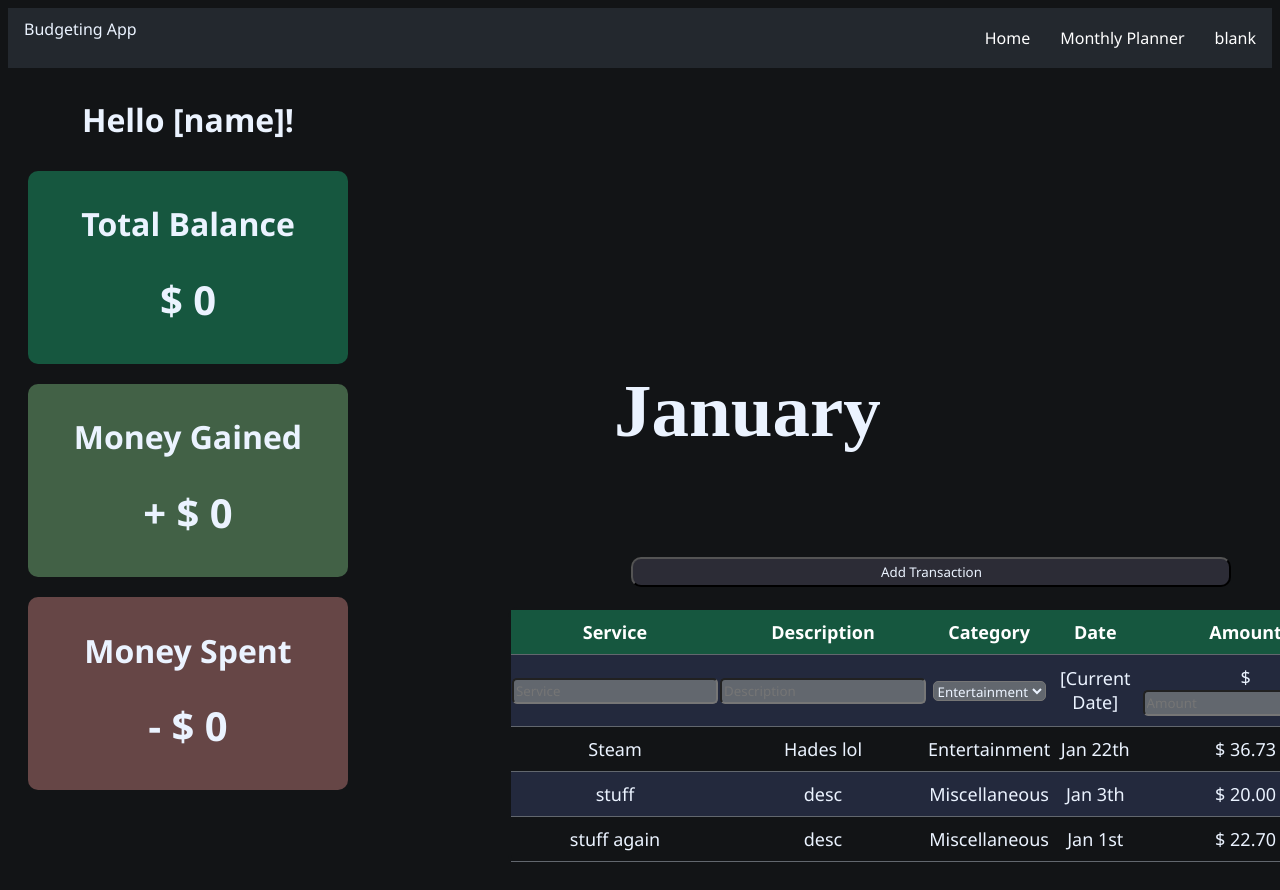
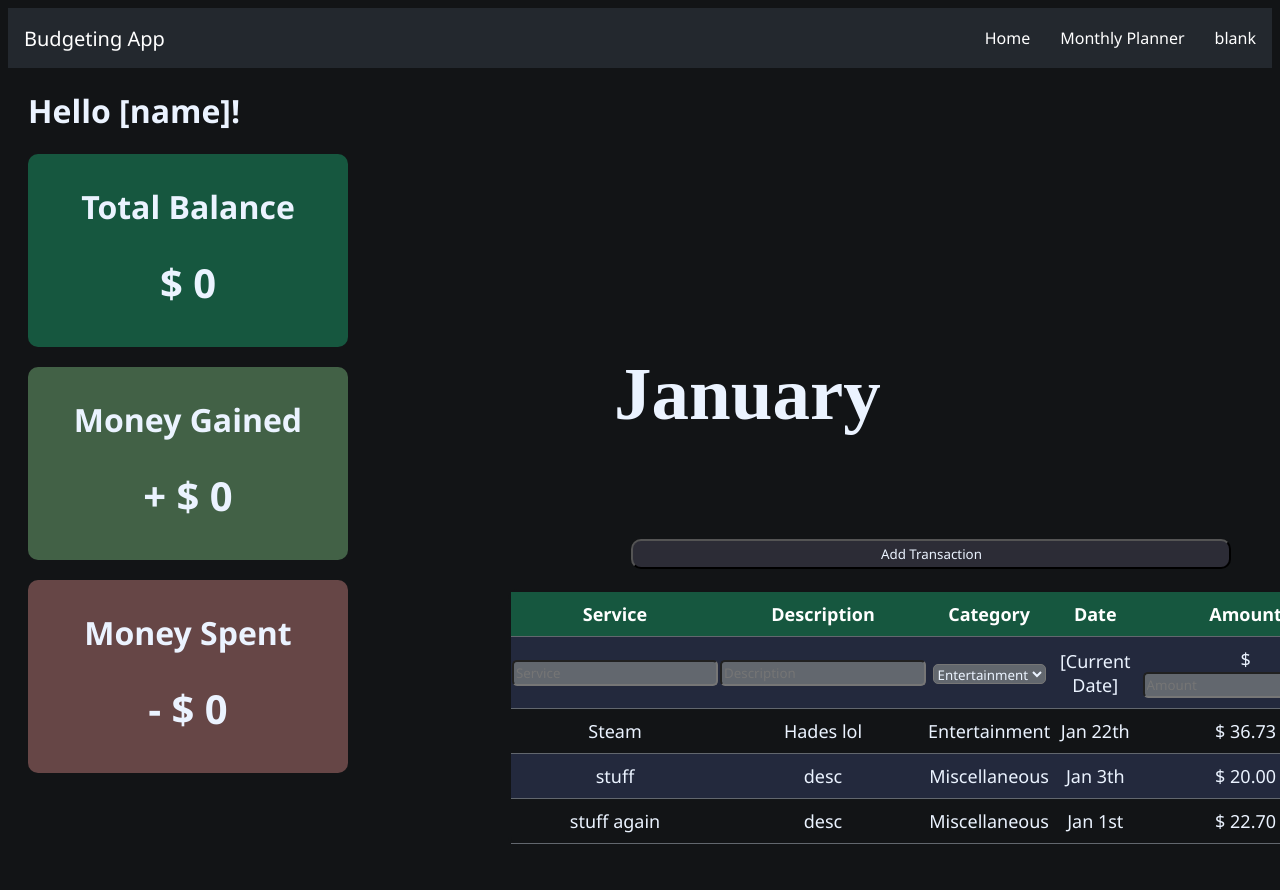
Before and after one commit to RohanManoharan/BudgetingApp, a React (Vite) app: page / in a window 1280 px wide. Shown: the top 890 px of the page. Built offline with nearby package versions, Linux system fonts and the light colour scheme.

Commit message:
style changes

```diff
--- a/src/App.jsx
+++ b/src/App.jsx
@@ -12,7 +12,7 @@ export default function App(){
     <>
     <Navbar/>
 
-    <h1 id="month" className="module">Hello [name]!</h1>
+    <h1 id="greeting">Hello [name]!</h1>
 
     <div id="side-content">
       <div id="money-total" className="module">
--- a/src/Monthly-Planner/Monthly_Planner.jsx
+++ b/src/Monthly-Planner/Monthly_Planner.jsx
@@ -14,6 +14,7 @@ export default function Monthly_Planner(){
             <h1>Monthly Budget Remaining</h1>
             <h1 className="amounts">{monthBugdetRem}</h1>
         </div>
+        <button id="change-budget">Change Monthly Budget</button>
 
         <div className="grid">
             <div className="item"><h1>Entertainment</h1></div>
--- a/src/styles.css
+++ b/src/styles.css
@@ -7,14 +7,6 @@ html{
     font-family:'Segoe UI', Tahoma, Geneva, Verdana, sans-serif;
 }
 
-/* #side-content{
-    height: 100%;
-    display: flex;
-    flex-direction: column;
-    justify-content: center;
-    border: 1px solid white;
-} */
-
 .module{
     padding: 10px;
     width: 300px;
@@ -23,9 +15,18 @@ html{
     text-align: center;
 }
 
+.module:hover {
+    -webkit-transform: scale(1.1);
+    transform: scale(1.1);
+}
+
+#greeting {
+    text-align: left;
+    margin-left: 20px;
+}
+
 h1, h2{
-    display: flex;
-    justify-content: center;
+    text-align: center;
 }
 
 .amounts{
@@ -114,7 +115,7 @@ input, select{
     margin-bottom: 16px;
 }
 
-.navbar-logo{
+.logo{
     color:white;
     font-size: 20px;
     align-self: center;
@@ -136,7 +137,17 @@ input, select{
 
 .navbar-menu li:hover {
     /* background-color: rgb(63, 71, 80); */
-    font-size: larger;
+    -webkit-transform: scale(1.1);
+    transform: scale(1.1);
+}
+
+#change-budget {
+    width: 320px;
+    margin-left: 20px;
+    padding: 10px;
+    height: 50px;
+    font-size: 20px;
+    background-color: #133a2c;
 }
 
 .grid {
@@ -158,8 +169,11 @@ input, select{
     align-items: center;
 }
 
-.item:hover {
+.item:hover, .item:focus, .item:active{
     background-color: rgb(32, 56, 78);
+    box-shadow: 2px 2px 2px rgba(214, 206, 206, 0.6);
+    -webkit-transform: scale(1.1);
+    transform: scale(1.1);
 }
 
 #add-more {
```
